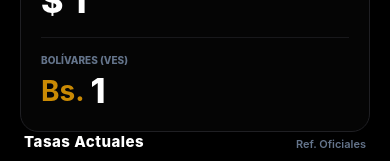
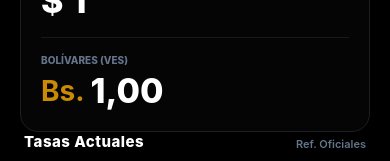
Before and after one commit to JeanFuentesCode/QuiraRelease, a React Native app: screen / in a window 390 px wide. Shown: the part 232-393 px from the top of the page. Built offline with nearby package versions, Linux system fonts and the light colour scheme; no server answers.

Commit message:
Formateador numerico

```diff
--- a/src/components/Calculator.js
+++ b/src/components/Calculator.js
@@ -1,14 +1,42 @@
 import React, { useState, useRef } from 'react';
 import { View, Text, TextInput, TouchableOpacity, StyleSheet, Animated } from 'react-native';
-import { Ionicons } from '@expo/vector-icons';
+
+// Formatea el texto ingresado con puntos de millar y coma decimal
+const formatCurrencyInput = (text, maxIntegerDigits = 12) => {
+  if (!text) return '';
+
+  let normalized = text.replace('.', ',');
+  const parts = normalized.split(',');
+
+  if (parts.length > 2) return text.slice(0, -1);
+
+  const integerRaw = parts[0].replace(/\D/g, '');
+  if (integerRaw.length > maxIntegerDigits) return text.slice(0, -1);
+
+  const integerFormatted = integerRaw.replace(/\B(?=(\d{3})+(?!\d))/g, '.');
+
+  if (parts.length === 2) {
+    const decimalRaw = parts[1].replace(/\D/g, '').slice(0, 2);
+    return `${integerFormatted},${decimalRaw}`;
+  }
+
+  return integerFormatted;
+};
+
+// Convierte el texto formateado (ej. "1.000,50") a Float para cálculos
+const parseFormattedToFloat = (formattedText) => {
+  if (!formattedText) return 0;
+  const clean = formattedText.replace(/\./g, '').replace(',', '.');
+  return parseFloat(clean) || 0;
+};
 
 export default function Calculator({ rates, isDarkMode }) {
   const [selectedRate, setSelectedRate] = useState('bcvUsd');
   const currentRate = rates ? rates[selectedRate] || 1 : 1;
 
-  // Inicializamos en 1 dólar y su conversión
+  // Inicialización con formato correcto
   const [foreignAmount, setForeignAmount] = useState('1');
-  const [vesAmount, setVesAmount] = useState(currentRate.toString());
+  const [vesAmount, setVesAmount] = useState(formatCurrencyInput(currentRate.toFixed(2)));
 
   const scaleAnim = useRef(new Animated.Value(1)).current;
 
@@ -23,21 +51,23 @@ export default function Calculator({ rates, isDarkMode }) {
     triggerAnim();
     setSelectedRate(rateKey);
     const newRate = rates ? rates[rateKey] || 1 : 1;
-    const numForeign = parseFloat(foreignAmount) || 0;
-    setVesAmount((numForeign * newRate).toFixed(2));
+    const numForeign = parseFormattedToFloat(foreignAmount);
+    setVesAmount(formatCurrencyInput((numForeign * newRate).toFixed(2)));
   };
 
   const handleForeignInput = (text) => {
-    setForeignAmount(text);
-    const num = parseFloat(text) || 0;
-    setVesAmount((num * currentRate).toFixed(2));
+    const formatted = formatCurrencyInput(text);
+    setForeignAmount(formatted);
+    const num = parseFormattedToFloat(formatted);
+    setVesAmount(formatCurrencyInput((num * currentRate).toFixed(2)));
   };
 
   const handleVesInput = (text) => {
-    setVesAmount(text);
-    const num = parseFloat(text) || 0;
+    const formatted = formatCurrencyInput(text);
+    setVesAmount(formatted);
+    const num = parseFormattedToFloat(formatted);
     if (currentRate > 0) {
-      setForeignAmount((num / currentRate).toFixed(2));
+      setForeignAmount(formatCurrencyInput((num / currentRate).toFixed(2)));
     }
   };
 
@@ -65,12 +95,13 @@ export default function Calculator({ rates, isDarkMode }) {
         </Text>
         <TextInput
           style={dynamicStyles.textInput}
-          keyboardType="numeric"
+          keyboardType="decimal-pad"
           value={foreignAmount}
           onChangeText={handleForeignInput}
           placeholder="0"
           placeholderTextColor={isDarkMode ? '#3F3F46' : '#A1A1AA'}
           selectionColor="#CA8A04"
+          maxLength={18}
         />
       </View>
 
@@ -82,12 +113,13 @@ export default function Calculator({ rates, isDarkMode }) {
           <Text style={dynamicStyles.outputCurrency}>Bs.</Text>
           <TextInput
             style={dynamicStyles.textInput}
-            keyboardType="numeric"
+            keyboardType="decimal-pad"
             value={vesAmount}
             onChangeText={handleVesInput}
-            placeholder="0.00"
+            placeholder="0,00"
             placeholderTextColor={isDarkMode ? '#3F3F46' : '#A1A1AA'}
             selectionColor="#CA8A04"
+            maxLength={18}
           />
         </View>
       </View>
```
